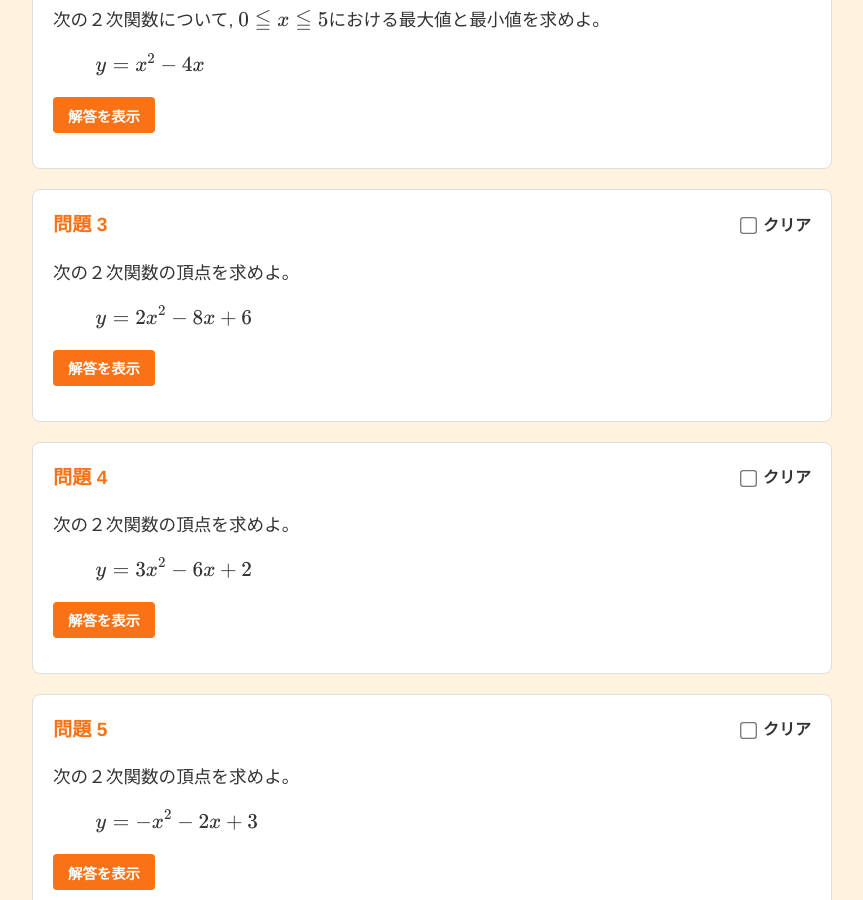
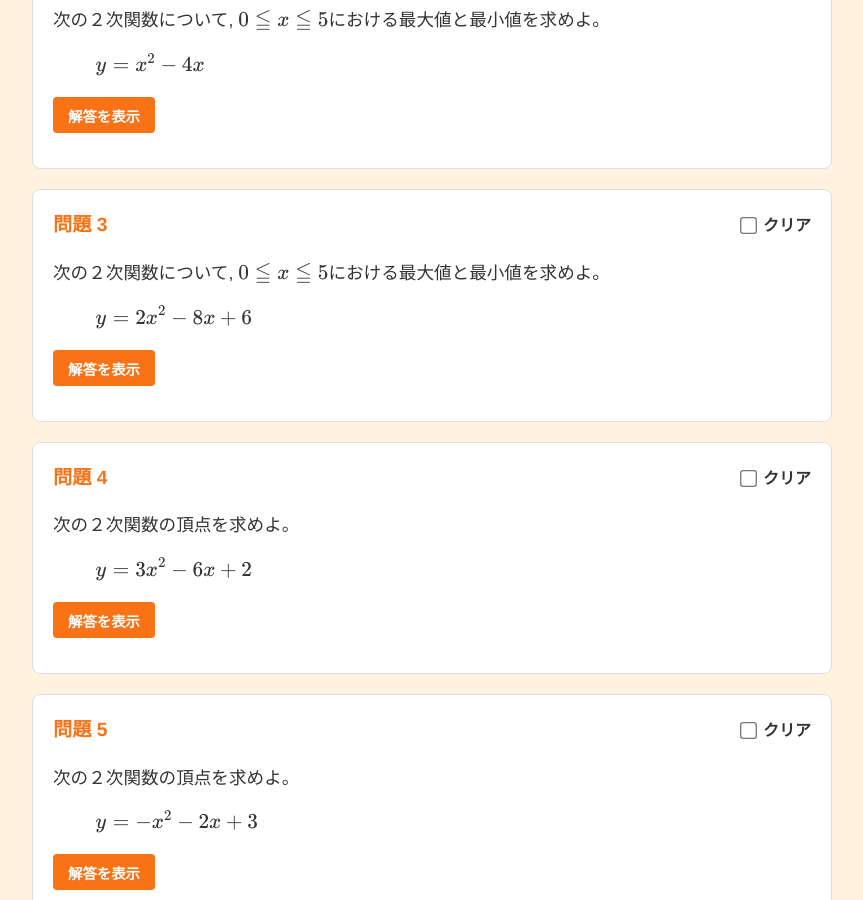
Before and after one commit to btakeshi/btakeshi.github.io, a Jekyll site: the page built from _math_topics/niji-kansuu-maxmin.md, in a window 1280 px wide and 900 px high, scrolled down 834 px. Shown: the whole window, without its empty margins (208-1071 px from the left). Built offline with Jekyll 4.4.1, drawn with Linux system fonts in a browser that asks for light colours.

Commit message:
Update 3rd problem in niji-kansuu-maxmin.md to max/min problem with detailed solution

```diff
--- a/_math_topics/niji-kansuu-maxmin.md
+++ b/_math_topics/niji-kansuu-maxmin.md
@@ -61,7 +61,8 @@
   - notation: 学園２０２４春２・大問３（２）
     mid: niji-tyouten-24s2
     q: |
-      次の２次関数の頂点を求めよ。
+      次の２次関数について,
+      $0 \leqq x \leqq 5$における最大値と最小値を求めよ。
       \\[
         y = 2x^2 - 8x +6
       \\]
@@ -78,7 +79,13 @@
       \end{aligned}
       \]
       </div>
-      よって, 頂点$(2,\ -2)$
+      よって, 軸の方程式は$x=2$である。
+      このグラフは下に凸の放物線であるから,
+      軸から遠い点が最大値, 軸に近い点が最小値である。
+      <br />
+      $x=5$のとき　最大値　$y=2\cdot{}5^2-8\cdot{}5+6=16$
+      <br />
+      $x=2$のとき　最小値　$y=-2$
   - notation: 学園２０２３春２・大問３（１）
     mid: niji-tyouten-23s2
     q: |
```
